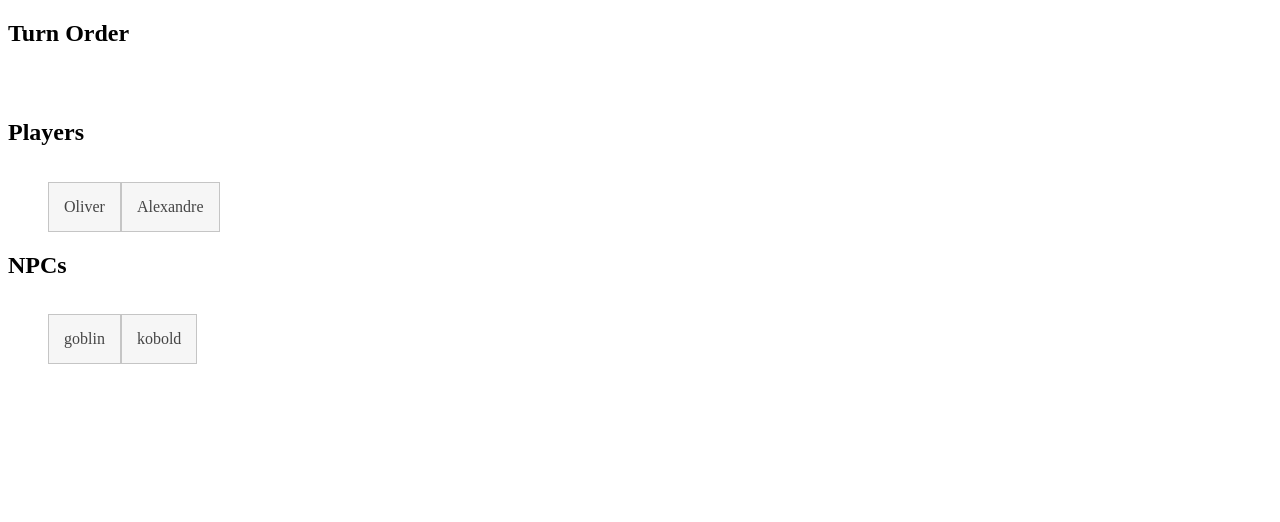
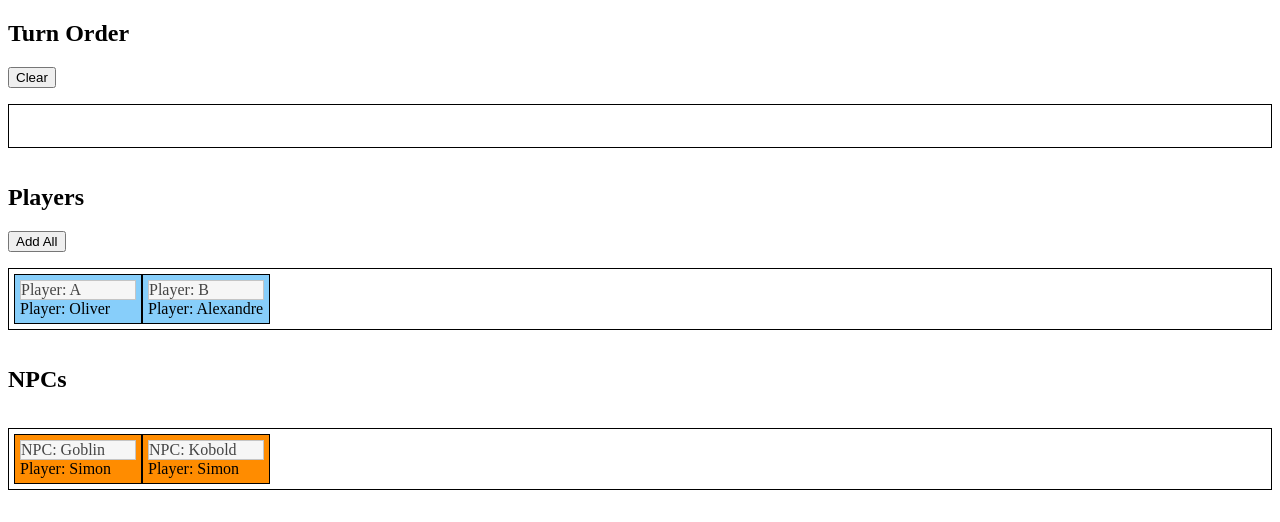
Before and after one commit to spratt/turns.js, a plain HTML site: page index.html in a window 1280 px wide. Drawn offline with nearby package versions, Linux system fonts and the light colour scheme.

Commit message:
Basic concept done

```diff
--- a/NPCs.json
+++ /dev/null
@@ -1,4 +0,0 @@
-[
-    {"type" : "goblin"},
-    {"type" : "kobold"}
-]
--- a/PCs.json
+++ /dev/null
@@ -1,6 +0,0 @@
-[
-    {"character" : "A",
-     "player"    : "Oliver"},
-    {"character" : "B",
-     "player"    : "Alexandre"}
-]
--- /dev/null
+++ b/data.json
@@ -0,0 +1,17 @@
+[
+    {"type"   : "Player",
+     "name"   : "A",
+     "player" : "Oliver"}
+    ,
+    {"type"   : "Player",
+     "name"   : "B",
+     "player" : "Alexandre"}
+    ,
+    {"type"   : "NPC",
+     "name"   : "Goblin",
+     "player" : "Simon"}
+    ,
+    {"type"   : "NPC",
+     "name"   : "Kobold",
+     "player" : "Simon"}
+]
--- a/index.html
+++ b/index.html
@@ -12,20 +12,21 @@
 <body>
 
   <h2>Turn Order</h2>
+  <button id="clear-turn-order">Clear</button>
   <div id="turn-box" class="draggable-box">
-    <ul id="turn-list" class="draggable-box"></ul>
+    <ul id="turn-list" class="sortable"></ul>
   </div>
 
   <h2>Players</h2>
-  <div id="player-box" class="draggable-box">
-    <ul id="player-list" class="sortable"></ul>
+  <button id="add-all-players">Add All</button>
+  <div id="Player-box" class="draggable-box">
+    <ul id="Player-list" class="sortable Player-NPC-lists"></ul>
   </div>
 
   <h2>NPCs</h2>
-  <div id="npc-box" class="draggable-box">
-    <ul id="npc-list" class="sortable"></ul>
+  <div id="NPC-box" class="draggable-box">
+    <ul id="NPC-list" class="sortable Player-NPC-lists"></ul>
   </div>
-
 
   <script src="turns.js"></script>
 </body>
--- a/turns.css
+++ b/turns.css
@@ -3,13 +3,31 @@ li {
    -moz-box-sizing: border-box;
    box-sizing: border-box;
 
-   float   : left;
-   padding : 15px; /* this will be applied internally, due to
-                      box-sizing property */
-   overflow: hidden;
+   display: inline-block;
+   list-style-type: none;
+   padding: 5px;
+   min-height: 2em;
+   border: solid black 1px;
+   width: 8em;
+   background-color: white;
 }
 
 .draggable-box {
     overflow-x: auto;
     overflow-y: hidden;
 }
+
+ul {
+    padding: 5px;
+    border: solid black 1px;
+    min-height: 2em;
+    cursor: default;
+}
+
+.Player-card {
+    background-color: LightSkyBlue;
+}
+
+.NPC-card {
+    background-color: DarkOrange;
+}
--- a/turns.js
+++ b/turns.js
@@ -20,32 +20,38 @@
         }
     }
 
-    function make_player_card(player) {
-        var card= $('<li>' + player.player + '</li>')
+    function make_card(ob) {
+        var container = $('<span>');
+        var titlebar = $('<div>')
+            .append(ob.type + ': ' + ob.name)
             .addClass('ui-state-default');
-        $('#player-list').append(card);
-    }
-
-    function make_npc_card(npc) {
-        var card= $('<li>' + npc.type + '</li>')
-            .addClass('ui-state-default');
-        $('#npc-list').append(card);
+        container.append(titlebar);
+        container.append('<div>Player: ' + ob.player + '</div>')
+        var card= $('<li>')
+            .append(container)
+            .addClass(ob.type + '-card');
+        $('#' + ob.type + '-list').append(card);
     }
 
     (function init() {
-        get_json('PCs.json', function(PCs_json) {
-            PCs_json.forEach(make_player_card);
-        });
-        get_json('NPCs.json', function(NPCs_json) {
-            NPCs_json.forEach(make_npc_card);
+        get_json('data.json', function(data) {
+            data.forEach(make_card);
         });
 
         $(function() {
-            $( ".sortable" ).sortable({
-                revert: true,
-                axis: "x"
+            $( '#turn-list' ).sortable({
+                connectWith: '.Player-NPC-lists'
+            }).disableSelection();
+            $( '.Player-NPC-lists' ).sortable({
+                connectWith: '#turn-list'
+            }).disableSelection();
+            $( '#add-all-players' ).click(function() {
+                $('.Player-card').appendTo('#turn-list');
             });
-            $( "ul, li" ).disableSelection();
+            $( '#clear-turn-order' ).click(function() {
+                $('.Player-card').appendTo('#Player-list');
+                $('.NPC-card').appendTo('#NPC-list');
+            });
         });
     })();
 }).call( this );
```
